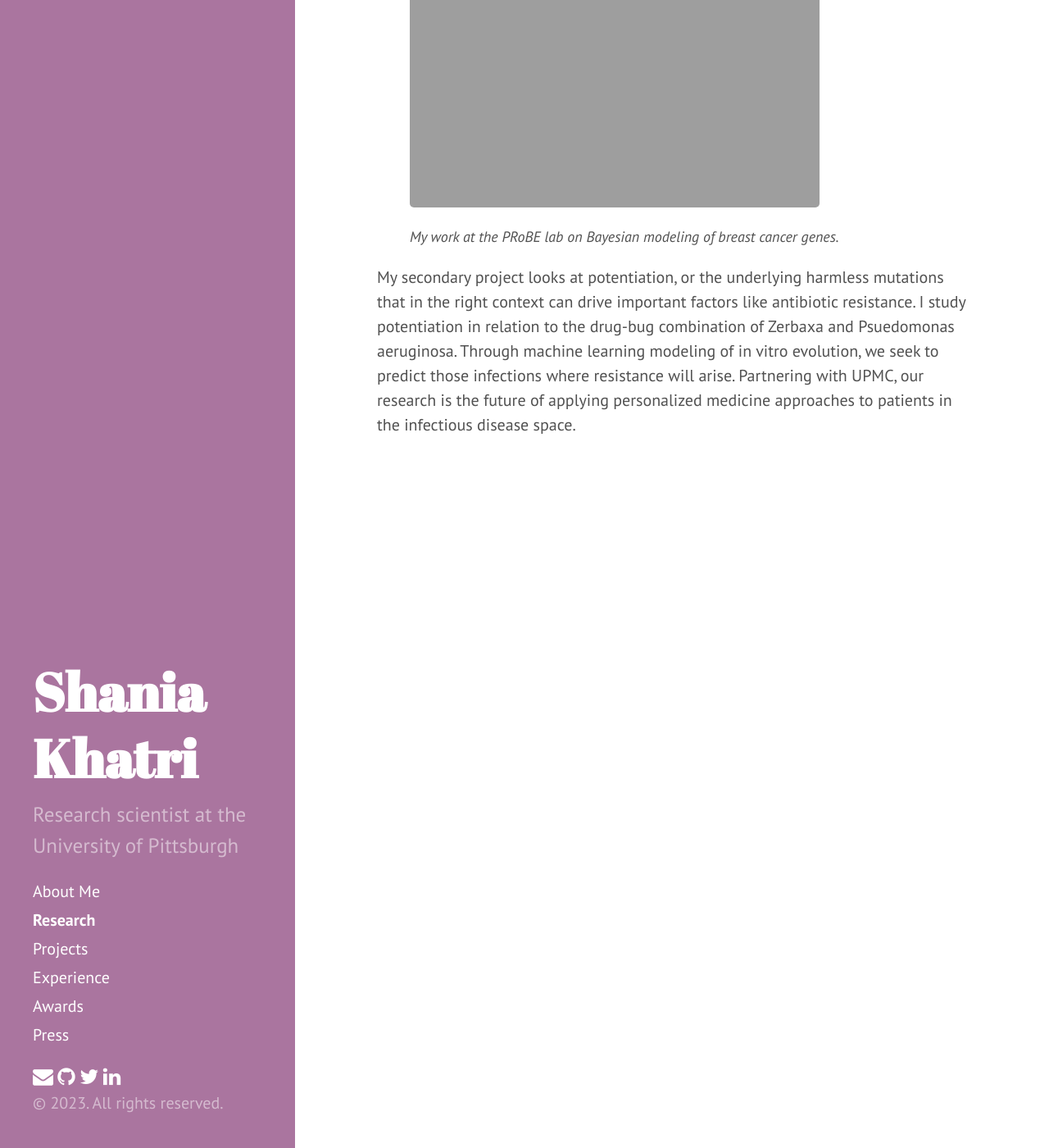
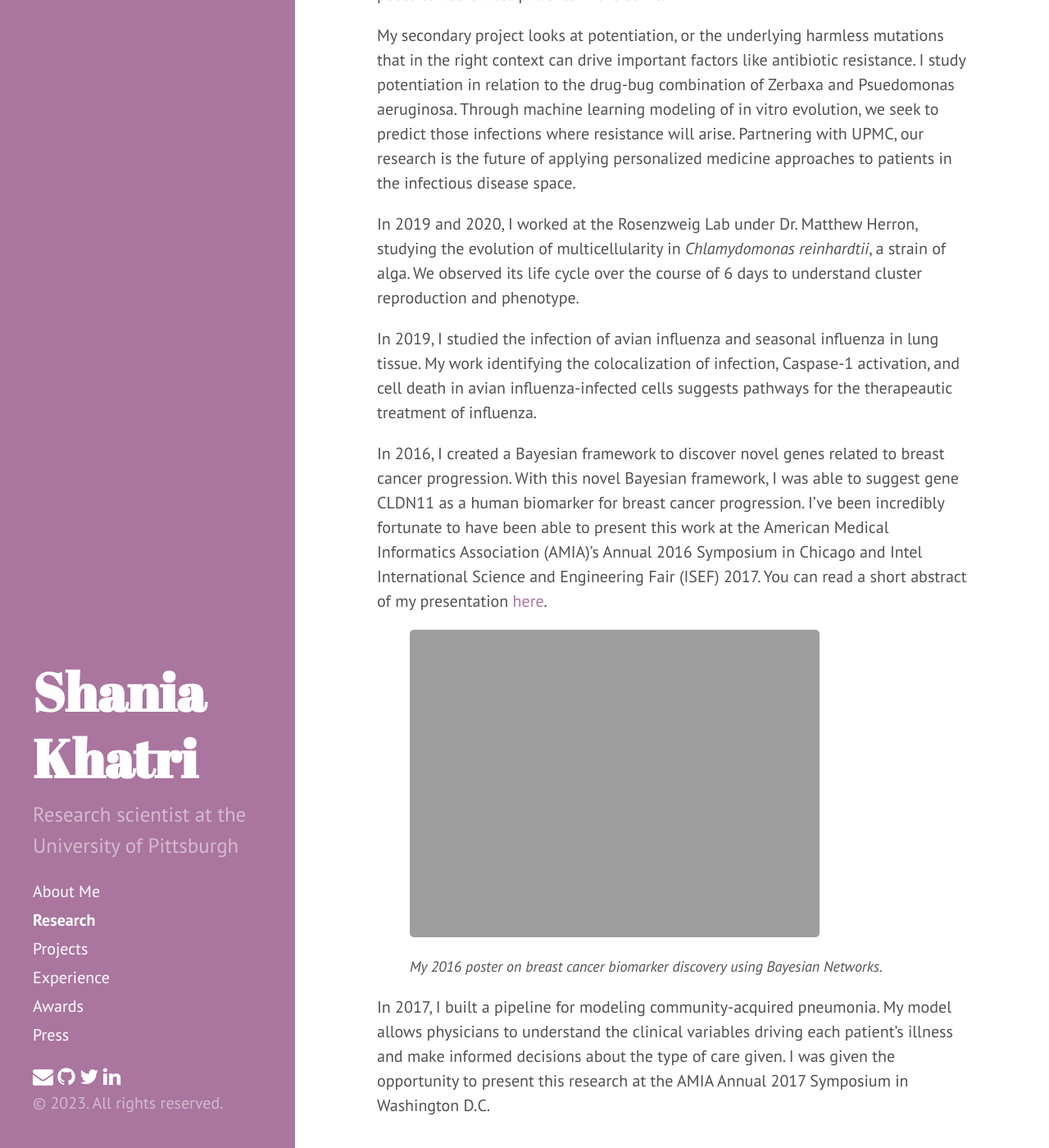
Before and after one commit to ShaniaKhatri/personalSite, a Jekyll site: the page built from research.md, in a window 1280 px wide and 1400 px high, scrolled down 662 px. Shown: the whole window at 82% size. Built offline with Jekyll 4.4.1, drawn with Linux system fonts in a browser that asks for light colours; Markdown is read by kramdown in place of the engine named in the settings.

Commit message:
new photos

```diff
--- a/404.html
+++ b/404.html
@@ -6,5 +6,5 @@
 
 <div class="page">
   <h1 class="page-title">404: Page not found</h1>
-  <p class="lead">Sorry, we've misplaced that URL or it's pointing to something that doesn't exist. <a href="{{ site.baseurl }}">Head back home</a> to try finding it again.</p>
+  <p class="lead">Sorry, we've misplaced that URL or it's pointing to something that doesn't exist. <a href="{{ site.url }}">Head back home</a> to try finding it again.</p>
 </div>
--- a/research.md
+++ b/research.md
@@ -4,13 +4,25 @@
 weight: 2
 ---
 
+<div style="float: left; padding-right: 5%; width: 45%">
+<img src="{{ site.url }}/public/images/research-crop.jpg" alt="research"/>
+</div>
+
 MRSA accounts for over 100,000 bloodstream infections annually worldwide and over 20,000 of these infections result in death. Clinicians rely solely on intravenous courses of the antibiotic vancomycin to clear these infections. With such widespread use and reliance, the chances of vancomycin resistance occurring in MRSA is likely an inevitability with catastrophic effects.
 
 I first began working in 2021 as a research scientist at University of Pittsburgh to understand if multi-drug resistant MRSA (methicillin-resistant Staphylococcus aureus) could develop the necessary genetic mutations to defeat the only antibiotic effective against MRSA, vancomycin, making it potentially invincible. We’re currently in the process of successfully evolving vancomycin resistance in MRSA. Then, through careful study in the lab, we can use these evolved superbugs to quantify the level of threat that vancomycin resistance poses to vulnerable patients in the clinic.
 
+My secondary project looks at potentiation, or the underlying harmless mutations that in the right context can drive important factors like antibiotic resistance. I study potentiation in relation to the drug-bug combination of Zerbaxa and Psuedomonas aeruginosa. Through machine learning modeling of in vitro evolution, we seek to predict those infections where resistance will arise. Partnering with UPMC, our research is the future of applying personalized medicine approaches to patients in the infectious disease space.
+
+In 2019 and 2020, I worked at the Rosenzweig Lab under Dr. Matthew Herron, studying the evolution of multicellularity in *Chlamydomonas reinhardtii*, a strain of alga. We observed its life cycle over the course of 6 days to understand cluster reproduction and phenotype.
+
+In 2019, I studied the infection of avian influenza and seasonal influenza in lung tissue. My work identifying the colocalization of infection, Caspase-1 activation, and cell death in avian influenza-infected cells suggests pathways for the therapeautic treatment of influenza.
+
+In 2016, I created a Bayesian framework to discover novel genes related to breast cancer progression. With this novel Bayesian framework, I was able to suggest gene CLDN11 as a human biomarker for breast cancer progression. I've been incredibly fortunate to have been able to present this work at the American Medical Informatics Association (AMIA)'s Annual 2016 Symposium in Chicago and Intel International Science and Engineering Fair (ISEF) 2017. You can read a short abstract of my presentation [here](https://apps2.societyforscience.org/Abstracts/Search/ViewAbstract?projectid=9022).
+
 <figure>
     <img src="{{ site.url }}/public/images/poster.jpg" alt="poster" width="500px"/>
-    <figcaption><i style='font-size: 18px'>My work at the PRoBE lab on Bayesian modeling of breast cancer genes.</i></figcaption>
+    <figcaption><i style='font-size: 18px'>My 2016 poster on breast cancer biomarker discovery using Bayesian Networks.</i></figcaption>
 </figure>
 
-My secondary project looks at potentiation, or the underlying harmless mutations that in the right context can drive important factors like antibiotic resistance. I study potentiation in relation to the drug-bug combination of Zerbaxa and Psuedomonas aeruginosa. Through machine learning modeling of in vitro evolution, we seek to predict those infections where resistance will arise. Partnering with UPMC, our research is the future of applying personalized medicine approaches to patients in the infectious disease space.
+In 2017, I built a pipeline for modeling community-acquired pneumonia. My model allows physicians to understand the clinical variables driving each patient's illness and make informed decisions about the type of care given. I was given the opportunity to present this research at the AMIA Annual 2017 Symposium in Washington D.C.
```
Also changed, not shown: experience.md (+4 -0 lines), index.md (+1 -1 lines), press.md (+6 -0 lines), projects.md (+8 -1 lines), public/images/headshot.jpg (added), public/images/research-crop.jpg (added), public/images/research.jpg (added), 1 other file.
